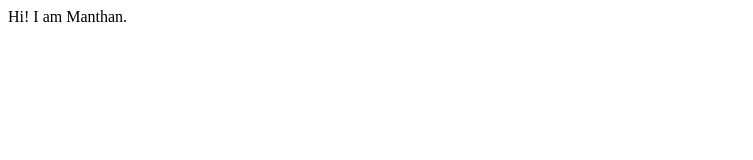
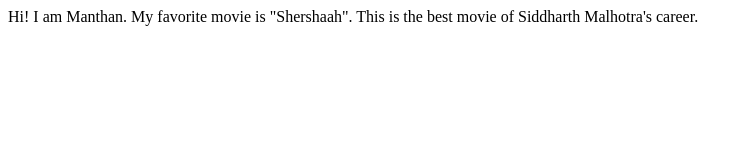
Before and after one commit to manthan5897/manthan-bhandari-site, a plain HTML site: page index.html in a window 1280 px wide. Shown: the whole page, without its empty margins (0-753 px from the left). Drawn offline with Linux system fonts and the light colour scheme.

Commit message:
docs - added details to index
Added details about my favorite movie.

```diff
--- a/index.html
+++ b/index.html
@@ -7,6 +7,6 @@
     <title>manthanbhandarisite</title>
 </head>
 <body>
-   Hi! I am Manthan.
+   Hi! I am Manthan. My favorite movie is "Shershaah". This is the best movie of Siddharth Malhotra's career.
 </body>
 </html>
```
